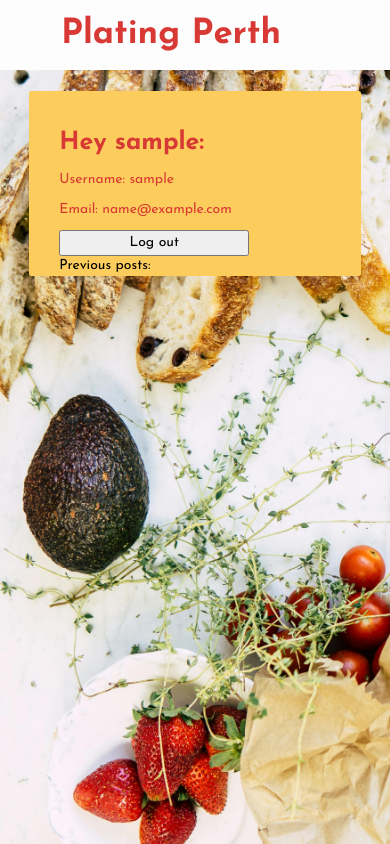
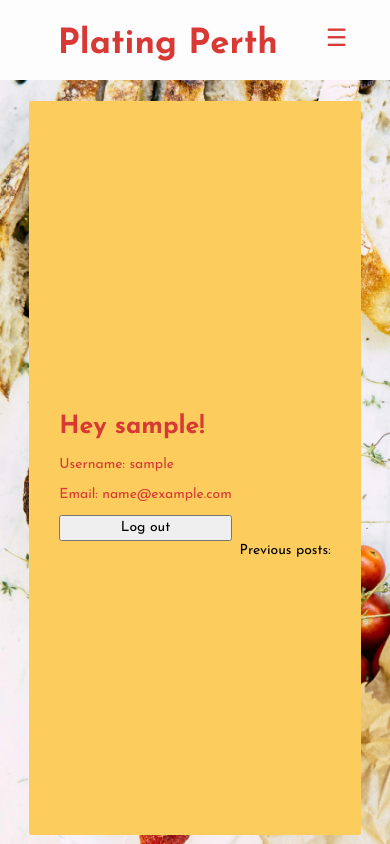
Before and after one commit to Jalil32/awd-3403, a Flask app: template app/templates/profile_page.html in a window 390 px wide. Run offline with Flask 3, Linux system fonts and the light colour scheme; the template is opened without the code that fills it: most values are stand-ins (such as "Sample title", 1, 10 or a date in 2020).

Commit message:
changes to the nav bar and profile page posts rendered

```diff
--- a/app/static/css/profilepage.css
+++ b/app/static/css/profilepage.css
@@ -1,5 +1,5 @@
-
 body {
+    padding-top: 100px;
     color: #D83934;
     margin: 0;
     padding: 0;
@@ -10,22 +10,31 @@
 .container {
     /* justify-content: center; */
     padding-top: 4vh;
-    overflow-x: hidden;
-    overflow-y: scroll;
     background-color: #fccd5d;
     border-radius: 0.6vw;
     max-width: 100%;
-    display: block;
+    display: flex;
+    justify-content: space-between;
+    height: 87vh;
+    overflow: hidden;
 }
 
 #user-info-container {
-    width: 220px;
-    height: max-content;
+    width: calc(30% -10px);
     flex-direction: column;
     float: left;
     display: flex;
     flex: 1;
+    overflow: auto;
+    overflow-y: scroll;
     /* background-color: yellow; */
+}
+
+#user-posts-container {
+    width: calc(70% -10px);
+    height: 100%;
+    float: right;
+    overflow-y: scroll;
 }
 
 .profile-picture {
@@ -37,7 +46,6 @@
 }
 .username {
     display: flex;
-    /* font-weight: bold; */
     margin-bottom: 10px;
     color: #D83934;
     /* justify-content: center; */
@@ -53,16 +61,6 @@
 .bio {
     margin-bottom: 20px;
     color: #D83934;
-}
-
-
-#user-post-container {
-    width: 100%;
-    display: grid;
-    columns: 1fr 2fr;
-    flex-direction: column !important;
-    height: 70%;
-    background-color: #D83934 !important;
 }
 
 #prev-post-txt {
@@ -156,16 +154,45 @@
     max-width: 100%;
     background-color: #fdfdfd00;
     border-radius: 5px;
-    box-shadow: 0 2px 4px rgba(0, 0, 0, 0.19)
+    box-shadow: 0 2px 4px rgba(0, 0, 0, 0.19);
+    margin-bottom: 20px;
 }
 
 /* mobile responsivness for smaller screens
 making profile page box size smaller */
 @media screen and (max-width: 600px) {
 
-.container {
-    display: flex;
-    width: 85%;
-    align-items: center;
+
+    .container {
+        display: flex;
+        width: 85%;
+        align-items: center;
+        flex-direction: column;
+        padding-top: 4vh;
+        background-color: #fccd5d;
+        border-radius: 0.6vw;
+        max-width: 100%;
+        display: flex;
+        justify-content: space-between;
+        height: 87vh;
+        overflow: hidden;
+    }
+
+    #user-info-container {
+        width: calc(30% -10px);
+        flex-direction: column;
+        float: top;
+        display: flex;
+        flex: 1;
+        overflow-y: scroll;
+        /* background-color: yellow; */
+    }
+
+    #user-posts-container {
+        width: calc(70% -10px);
+        height: 100%;
+        float: right;
+        overflow-y: scroll;
+    }
+
 }
-}
--- a/app/static/css/style.css
+++ b/app/static/css/style.css
@@ -70,15 +70,23 @@
     margin: 0;
 }
 
-@media screen and (max-width: 600px) {
+@media screen and (max-width: 700px) {
+
+    .navbar-brand {
+        margin-top: 10px;
+    }
+
     .navbar-toggler {
         display: block;
+        align-items: center;
         color: #D83934;
+        padding: 0px;
     }
 
     .nav-list {
         display: none;
         flex-direction: column;
+        align-items: center;
         width: 100%;
         position: absolute;
         top: 60px;
@@ -101,11 +109,8 @@
     }
 
     .nav-list.active {
+        margin-top: 2vh;
         display: flex;
     }
 
-    /* Ensure the main content is pushed down when the navbar is active */
-    .nav-open ~ main {
-        margin-top: 200px; /* Adjust this value based on the height of your navbar */
-    }
 }
--- /dev/null
+++ b/app/static/js/script.js
@@ -0,0 +1,20 @@
+
+function goHome() {
+    window.location.href = "/";
+    window.location.reload();
+}
+
+function hamburgerBar() {
+    var x = document.getElementById("navList");
+    if (x.style.display === "none") {
+        x.style.display = "flex";
+    } else {
+        x.style.display = "none";
+    }
+}
+
+
+function toggleMenu() {
+    const navList = document.querySelector('.nav-list');
+    navList.classList.toggle('active');
+}
--- a/app/templates/home_page.html
+++ b/app/templates/home_page.html
@@ -23,7 +23,7 @@
             <nav class="navbar">
                 <h1 class="navbar-brand">Plating Perth</h1>
                 <button class="navbar-toggler" onclick="toggleMenu()">
-                    <span class="fa fa-bars"></span>
+                    <span class="navbar-toggler">&#9776;</span>
                 </button>
                 <ul class="nav-list">
                     <li><a href="/home" id="nav-home">HOME</a></li>
@@ -197,4 +197,5 @@
     </body>
     <script src="../static/js/homepage.js"></script>
     <script src="../static/js/posts.js"></script>
+    <script src="../static/js/script.js"></script>
 </html>
--- a/app/templates/profile_page.html
+++ b/app/templates/profile_page.html
@@ -24,7 +24,7 @@
         <nav class="navbar">
             <h1 class="navbar-brand">Plating Perth</h1>
             <button class="navbar-toggler" onclick="toggleMenu()">
-                <span class="fa fa-bars"></span>
+                <span class="navbar-toggler-icon">&#9776;</span>
             </button>
             <ul class="nav-list">
                 <li><a href="/home" id="nav-home">HOME</a></li>
@@ -39,7 +39,7 @@
                     <div class="container">
                     <div class="row" style="margin:0px">
                     <div class="col-sm-4" id="user-info-container">
-                        <div id = "profile-info">Hey {{username}}:</div>
+                        <div id = "profile-info">Hey {{username}}!</div>
                         <div id ="username" class = "username">Username: {{username}}</div>
                         <div id ="email" class="email">Email: {{email}}</div>
                         <button id="logoutButton">Log out</button>
@@ -56,5 +56,6 @@
 
 </main>
     <script src="../static/js/profile_page.js"></script>
+    <script src="../static/js/script.js"></script>
 </body>
 </html>
```
Also changed, not shown: app/static/js/homepage.js (+0 -38 lines).
